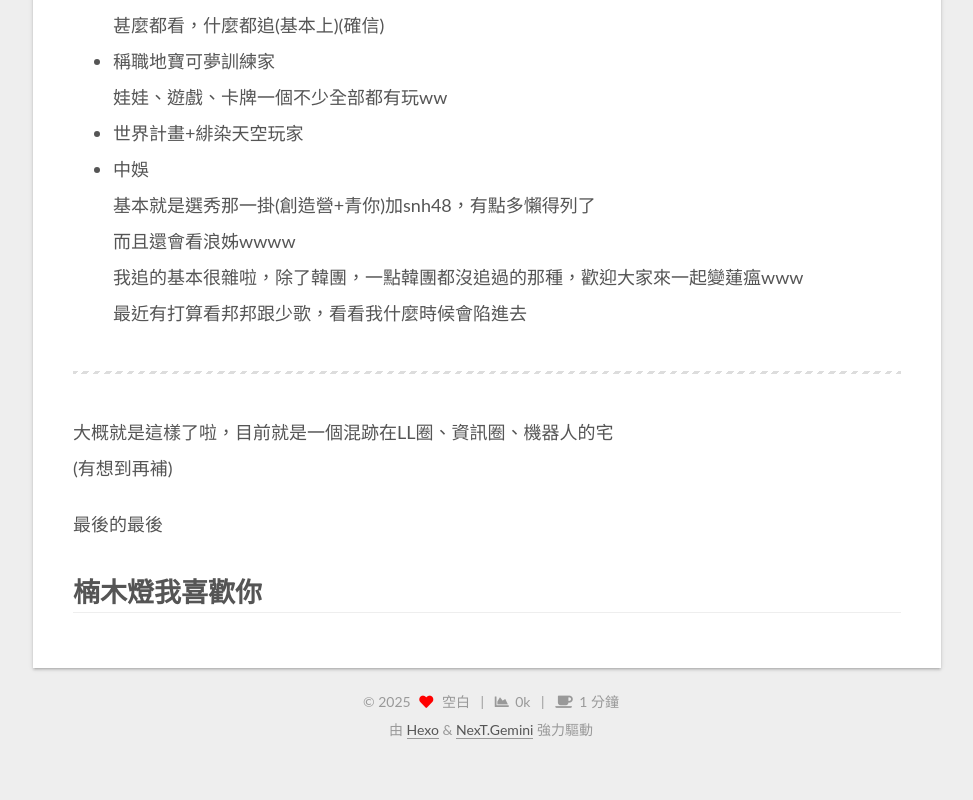
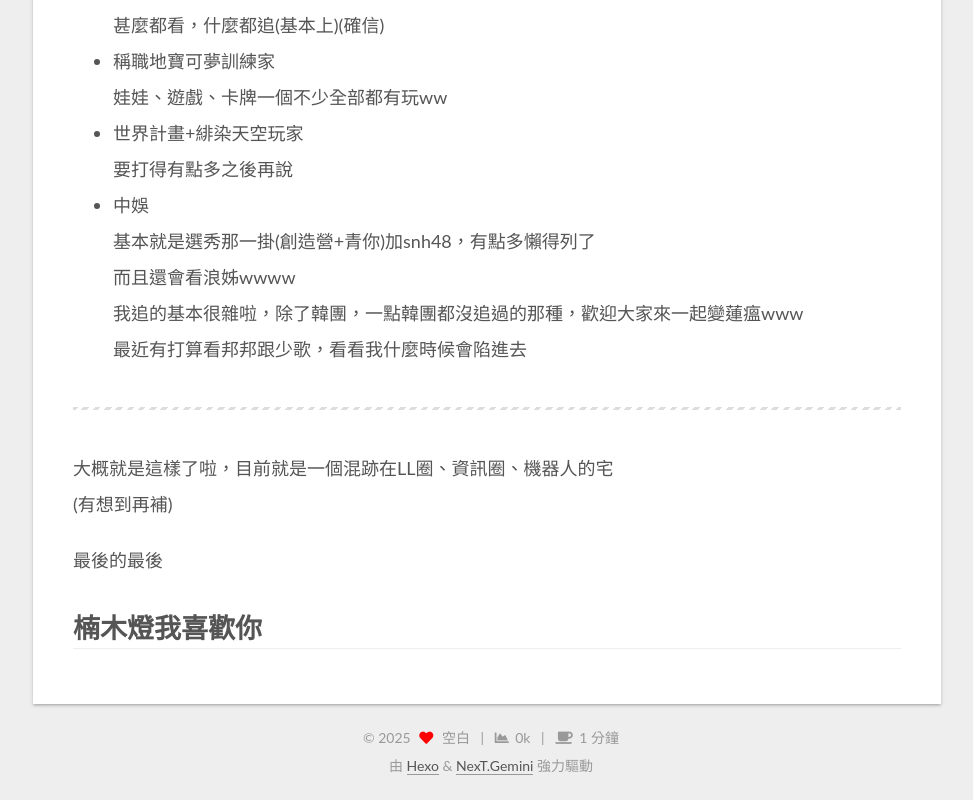
Before and after one commit to blank-hyc/blank-hyc.github.io, a plain HTML site: page about/index.html in a window 1280 px wide. Shown: the part 1128-1928 px from the top of the page, without its empty margins (279-1252 px from the left). Before the commit the page ends 1892 px from the top, so only its background shows below. Drawn offline with Linux system fonts and the light colour scheme; no server answers; a script that the page names is missing.

Commit message:
Site updated: 2025-11-29 15:24:19

```diff
--- a/about/index.html
+++ b/about/index.html
@@ -28,7 +28,7 @@
 <meta property="og:description" content="作為遊戲人生的忠實粉絲，網名就是這麼來的 哈囉大家好，我是空白(歡迎這麼叫我ww)，是個朝特選前進的高二生，目前在資優班擔任墊神的角色這裡大概會更新我的比賽、專題、社團、追星、一些有的沒的 經歷 roborave sumo bronze 成大物理人才培育計畫 資訊能力競賽 校內代表 2026火箭競賽(結果待) immc 數學建模秋季賽(結果待) 天下第一物理大會 決賽 AERC 佳作(倒楣的連兩年">
 <meta property="og:locale" content="zh_TW">
 <meta property="article:published_time" content="2025-11-28T07:17:14.000Z">
-<meta property="article:modified_time" content="2025-11-29T07:23:13.187Z">
+<meta property="article:modified_time" content="2025-11-29T07:24:07.660Z">
 <meta property="article:author" content="空白">
 <meta name="twitter:card" content="summary">
 
@@ -238,7 +238,7 @@
 <li>百鬼組<br>お嬢様真的很可愛啊</li>
 <li>重度百合控<br>甚麼都看，什麼都追(基本上)(確信)</li>
 <li>稱職地寶可夢訓練家<br>娃娃、遊戲、卡牌一個不少全部都有玩ww</li>
-<li>世界計畫+緋染天空玩家</li>
+<li>世界計畫+緋染天空玩家<br>要打得有點多之後再說</li>
 <li>中娛<br>基本就是選秀那一掛(創造營+青你)加snh48，有點多懶得列了<br>而且還會看浪姊wwww<br>我追的基本很雜啦，除了韓團，一點韓團都沒追過的那種，歡迎大家來一起變蓮瘟www<br>最近有打算看邦邦跟少歌，看看我什麼時候會陷進去</li>
 </ul>
 <hr>
```
